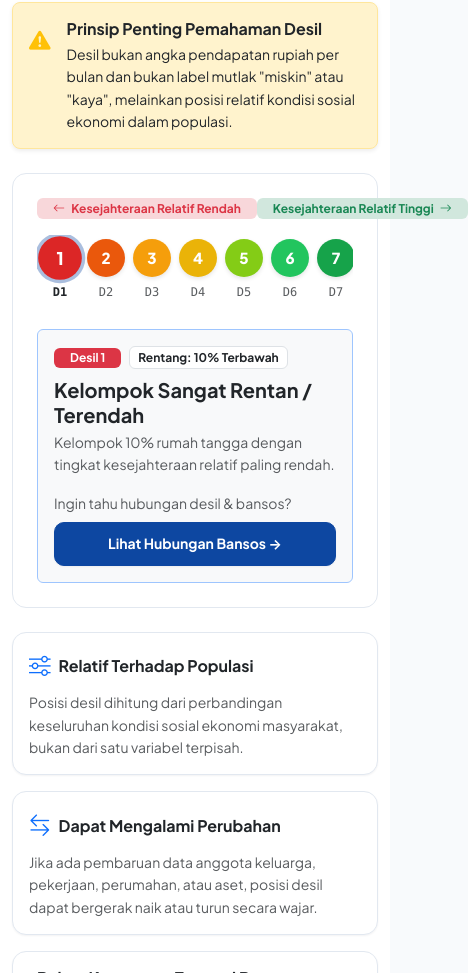
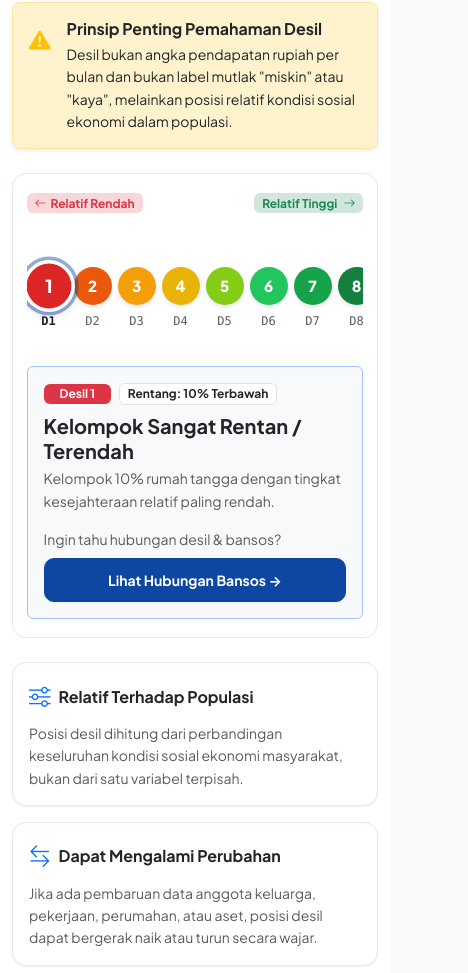
Before and after one commit to rafly-stwn/dtsen-bps-tangerang, a React (Vite) app: page / in a window 390 px wide. Shown: the part 3961-4934 px from the top of the page, 468 px wide, since content can reach past the window. Built offline with nearby package versions, Linux system fonts and the light colour scheme.

Commit message:
fix: rapihkan lingkaran desil aktif agar tidak terpotong dan sesuaikan label mobile agar tidak overflow

```diff
--- a/src/components/DesilSection.jsx
+++ b/src/components/DesilSection.jsx
@@ -33,25 +33,27 @@ export default function DesilSection() {
 
         {/* Desil Scale Interactive Visual */}
         <div className="desil-scale-container mb-4">
-          <div className="d-flex justify-content-between align-items-center mb-3">
-            <span className="badge bg-danger-subtle text-danger fw-bold px-3 py-1">
-              <i className="bi bi-arrow-left me-1"></i> Kesejahteraan Relatif Rendah
+          {/* Responsive Badges: Compact on mobile, full on tablet/desktop */}
+          <div className="d-flex justify-content-between align-items-center gap-2 mb-3">
+            <span className="badge bg-danger-subtle text-danger fw-bold px-2 px-sm-3 py-1">
+              <i className="bi bi-arrow-left me-1"></i>
+              <span className="d-none d-md-inline">Kesejahteraan </span>Relatif Rendah
             </span>
-            <span className="badge bg-success-subtle text-success fw-bold px-3 py-1">
-              Kesejahteraan Relatif Tinggi <i className="bi bi-arrow-right ms-1"></i>
+            <span className="badge bg-success-subtle text-success fw-bold px-2 px-sm-3 py-1">
+              <span className="d-none d-md-inline">Kesejahteraan </span>Relatif Tinggi <i className="bi bi-arrow-right ms-1"></i>
             </span>
           </div>
 
-          {/* Scale 1-10 Bar (Scrollable on small mobile) */}
-          <div className="overflow-x-auto pb-2 mb-3">
-            <div className="d-flex align-items-center justify-content-between text-center" style={{ minWidth: '340px' }}>
+          {/* Scale 1-10 Bar with ample headroom (pt-3 pb-2) to avoid clipping active scaled circles */}
+          <div className="overflow-x-auto pt-3 pb-2 mb-3" style={{ WebkitOverflowScrolling: 'touch' }}>
+            <div className="d-flex align-items-center justify-content-between text-center py-2" style={{ minWidth: '360px' }}>
               {DESIL_SCALE.map((item) => {
                 const isActive = selectedDesil === item.level;
                 return (
                   <button
                     key={item.level}
                     type="button"
-                    className="btn p-1 border-0 desil-bar-item focus-ring"
+                    className="btn p-1 border-0 desil-bar-item"
                     onClick={() => setSelectedDesil(item.level)}
                     aria-label={`Pilih ${item.label}: ${item.category}`}
                     aria-pressed={isActive}
--- a/src/styles/main.css
+++ b/src/styles/main.css
@@ -292,17 +292,27 @@ input:focus-visible,
   border: 1px solid var(--neutral-border);
   border-radius: var(--radius-lg);
   padding: 1.5rem;
+  overflow: hidden;
 }
 
 .desil-bar-item {
   flex: 1;
   text-align: center;
   cursor: pointer;
+  background: transparent !important;
+  border: none !important;
+  padding: 8px 3px 4px !important;
   transition: transform 0.15s ease;
 }
 
-.desil-bar-item:hover {
+.desil-bar-item:hover .desil-circle:not(.active) {
   transform: translateY(-2px);
+}
+
+.desil-bar-item:focus,
+.desil-bar-item:focus-visible {
+  outline: none !important;
+  box-shadow: none !important;
 }
 
 .desil-circle {
@@ -315,14 +325,14 @@ input:focus-visible,
   color: #ffffff;
   font-weight: 800;
   font-size: 0.95rem;
-  margin: 0 auto 0.4rem;
+  margin: 6px auto 0.4rem;
   box-shadow: 0 2px 4px rgba(0,0,0,0.1);
-  transition: transform 0.15s ease, box-shadow 0.15s ease;
+  transition: transform 0.2s cubic-bezier(0.34, 1.56, 0.64, 1), box-shadow 0.2s ease;
 }
 
 .desil-circle.active {
-  transform: scale(1.15);
-  box-shadow: 0 0 0 3px rgba(13, 71, 161, 0.35);
+  transform: scale(1.18);
+  box-shadow: 0 0 0 3px #ffffff, 0 0 0 6px rgba(13, 71, 161, 0.45), 0 4px 10px rgba(0,0,0,0.18);
 }
 
 /* 10. Update Channels Cards */
@@ -469,4 +479,8 @@ input:focus-visible,
     width: 100%;
     justify-content: center;
   }
+
+  .desil-scale-container {
+    padding: 1.15rem 0.85rem;
+  }
 }
```
